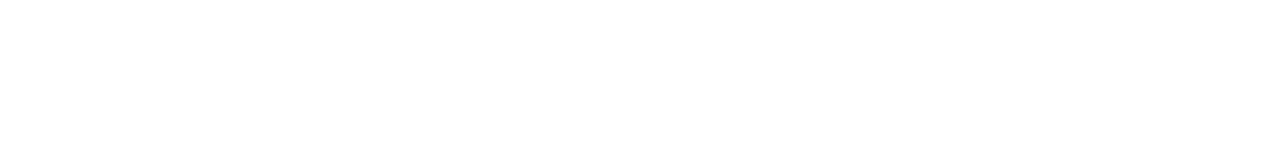
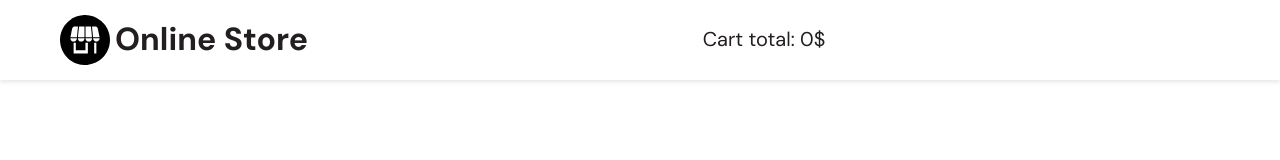
Before and after one commit to sqwezzy33333/online-shop, a website built with webpack: page src/index.html in a window 1280 px wide. Built offline with nearby package versions, Linux system fonts and the light colour scheme.

Commit message:
feat: add logo and cart count

```diff
--- a/package.json
+++ b/package.json
@@ -42,6 +42,7 @@
         "webpack-merge": "^5.7.3"
     },
     "dependencies": {
+        "file-loader": "^6.2.0",
         "mini-css-extract-plugin": "^2.7.2"
     }
 }
--- a/src/index.html
+++ b/src/index.html
@@ -4,10 +4,24 @@
   <meta charset="UTF-8">
   <meta http-equiv="X-UA-Compatible" content="IE=edge">
   <meta name="viewport" content="width=device-width, initial-scale=1.0">
+  <link rel="preconnect" href="https://fonts.googleapis.com">
+  <link rel="preconnect" href="https://fonts.gstatic.com" crossorigin>
+  <link href="https://fonts.googleapis.com/css2?family=DM+Sans:ital,wght@0,400;0,500;0,700;1,400;1,500;1,700&display=swap" rel="stylesheet">
   <title>Online store</title>
 </head>
 <body>
-  <header></header>
+  <header class="header">
+    <div class="header__container container">
+      <div class="container__logo logo">
+        <img class="logo__pict" src="./assets/img/logo.svg" alt="logo">
+        <h1 class="logo__caption"><a class="logo__home" href="./index.html">Online Store</a></h1>
+      </div>
+      <div class="container__price-basket price-basket">
+        <p class="price-basket__name">Cart total: <span class="price-basket__name_count">0</span>$</p>
+      </div>
+      <div class="container__to-basket"></div>
+    </div>
+  </header>
   <main></main>
   <footer></footer>
 </body>
--- a/src/libs/index.scss
+++ b/src/libs/index.scss
@@ -0,0 +1,62 @@
+%tpclfontsize {
+    font-family: 'DM Sans', sans-serif;
+    font-style: normal;
+    font-weight: 400;
+    color: #231f20;
+}
+
+html, body {
+    height: 100%;
+    width: 100%;
+    background-color: #fff;
+}
+
+.container {
+    margin: 0 auto;
+    max-width: 1160px;
+}
+
+.header {
+    box-shadow: 0 2px 4px 0 rgb(0 0 0 / 10%);
+
+    &__container {
+        display: flex;
+        justify-content: space-between;
+        align-items: center;
+
+        .logo {
+            display: flex;
+            flex-direction: row;
+            align-items: center;
+            gap: 5px;
+
+            &__pict {
+                width: 50px;
+                height: 50px;
+            }
+
+            &__caption {
+
+                .logo__home {
+                    @extend %tpclfontsize;
+                    font-weight: bold;
+                    transition: 1s;
+                    text-decoration: none;
+                    &:hover {
+                        color: #ff0000;
+                    }
+                }
+            }
+        }
+    }
+
+    .container {
+
+        .price-basket {
+            &__name {
+                @extend %tpclfontsize;
+                font-size: 20px;
+            }
+        }
+    }
+}
--- a/webpack.config.js
+++ b/webpack.config.js
@@ -30,12 +30,19 @@ const baseConfig = {
                 test: /\.(scss|css)$/,
                 use: [MiniCssExtractPlugin.loader, 'css-loader', 'postcss-loader', 'sass-loader'],
             },
+            // {
+            //     test: /\.(?:ico|gif|png|jpg|jpeg|svg|webp)$/i,
+            //     loader: 'file-loader',
+            //     options: {
+            //         outputPath: 'assets/img',
+            //         name: '[name].[ext]',
+            //     },
+            // },
             {
-                test: /\.(?:ico|gif|png|jpg|jpeg|svg|webp)$/i,
+                test: /\.(png|jpg|svg|gif|webp)$/,
                 loader: 'file-loader',
                 options: {
-                    outputPath: 'assets/images',
-                    name: '[name].[ext]',
+                    outputPath: 'assets/img',
                 },
             },
         ],
```
Also changed, not shown: src/assets/img/logo.svg (added), 1 other file.
